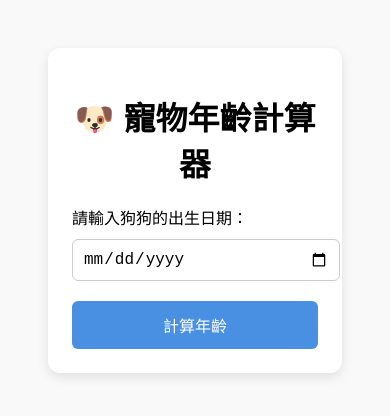
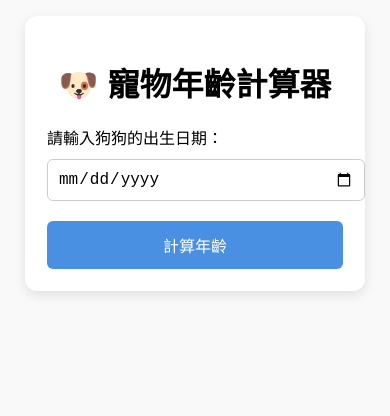
Before and after one commit to ycchou99/Pet-age-calculation-tool, a plain HTML site: page index.html in a window 390 px wide. Drawn offline with Linux system fonts and the light colour scheme.

Commit message:
Add icon function and fix overflow

```diff
--- a/index.html
+++ b/index.html
@@ -5,6 +5,11 @@
     <meta name="viewport" content="width=device-width, initial-scale=1.0" />
     <title>寵物年齡計算器</title>
     <link rel="stylesheet" href="style.css" />
+    <!--  放入這三行開始 -->
+    <link rel="icon" type="image/png" href="./icon.png" />
+    <link rel="apple-touch-icon" href="./icon.png" />
+    <link rel="apple-touch-icon" sizes="180x180" href="./icon.png" />
+    <!--  放入這三行結束 -->
   </head>
   <body>
     <div class="container">
--- a/style.css
+++ b/style.css
@@ -1,19 +1,31 @@
+/* 防止手機出現左右捲動 */
+html,
+body {
+  margin: 0;
+  padding: 0;
+  width: 100%;
+  overflow-x: hidden;
+}
+
 /* 整體版面 */
 body {
   font-family: "Noto Sans TC", sans-serif;
   background: #f9f9f9;
   display: flex;
   justify-content: center;
-  padding: 40px;
+  padding: 20px; /* 手機版用較小 padding */
+  box-sizing: border-box;
 }
 
 /* 外框容器 */
 .container {
-  width: 340px;
+  max-width: 340px;
+  width: 100%; /* ❗自動縮放以避免捲軸 */
   background: white;
   padding: 24px;
   border-radius: 12px;
   box-shadow: 0 4px 12px rgba(0, 0, 0, 0.1);
+  box-sizing: border-box;
 }
 
 /* 標題 */
@@ -57,5 +69,16 @@ button:hover {
   border: 1px solid #cfe0ff;
   border-radius: 8px;
   font-size: 16px;
-  display: none; /* 預設不顯示 */
+  display: none;
 }
+
+/* 手機最佳化 */
+@media (max-width: 480px) {
+  body {
+    padding: 16px;
+  }
+
+  .container {
+    padding: 22px;
+  }
+}
```
Also changed, not shown: icon.png (added).
